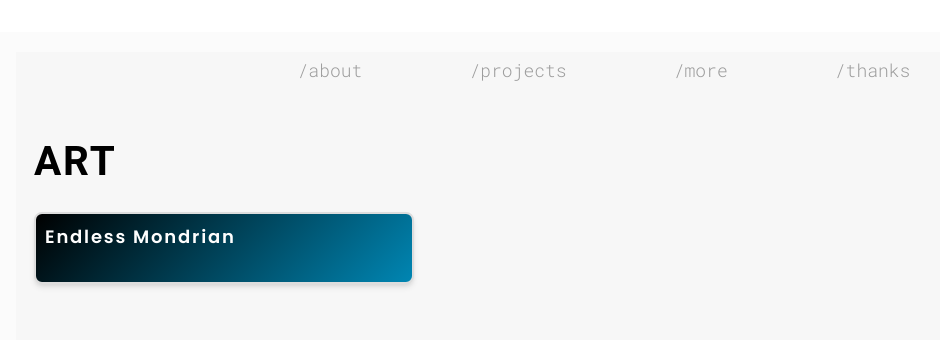
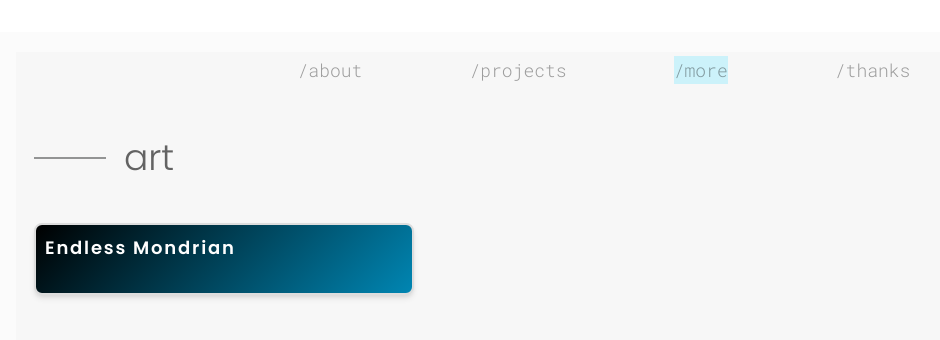
Before and after one commit to syntax-punk/syntaxpunkdotcom, a Next.js app: page /more in a window 1280 px wide. Shown: the top 340 px of the page, without its empty margins (36-976 px from the left). Built offline with nearby package versions, Linux system fonts and the light colour scheme.

Commit message:
Added some glitter

```diff
--- a/components/header.tsx
+++ b/components/header.tsx
@@ -1,16 +1,31 @@
 import Link from 'next/link';
 import commonStyles from '../styles/common.module.css'
+import { useRouter } from 'next/router';
+
+const navLinks = [
+  { title: '/about', link: '/' },
+  // { title: '/blog', link: '/blog' },
+  { title: '/projects', link: '/projects' },
+  { title: '/more', link: '/more' },
+  { title: '/thanks', link: '/thanks' },
+]
 
 const Header = () => {
+  const { pathname } = useRouter();
 
   return (
     <header className={commonStyles.header}>
       <ul className={commonStyles.navBar}>
-        <li><Link href="/">/about</Link></li>
-        {/* <li><Link href="/blog">/blog</Link></li> */}
-        <li><Link href="/projects">/projects</Link></li>
-        <li><Link href="/more">/more</Link></li>
-        <li><Link href="/thanks">/thanks</Link></li>
+        {navLinks.map(({ title, link }, idx) => {
+          const active = pathname === link ? commonStyles.active : '';
+          return (
+            <li className={active} key={idx}>
+              <Link href={link}>
+                {title}
+              </Link>
+            </li>
+          )
+        })}
       </ul>
     </header>
   )
--- a/components/more/shared/section.tsx
+++ b/components/more/shared/section.tsx
@@ -60,13 +60,22 @@ const SectionContainer = styled.div`
   position: relative;
 `
 
-const SectionTitle = styled.p`
-  margin: 1rem 0 0 1rem;
-  font-size: 2.25rem;
-  font-family: "Roboto", sans-serif;
-  font-weight: 600;
-  letter-spacing: 0.1rem;
-  text-transform: uppercase;
+const SectionTitle = styled.h2`
+  text-transform: lowercase;
+  display: grid;
+  grid-template-columns: 4rem 4rem;
+  justify-content: left;
+  column-gap: 1rem;
+  align-items: center;
+  color: #00000099;
+  font-weight: 300;
+  font-size: 2rem;
+  padding: 1rem;
+
+  &:before {
+    content: " ";
+    border-top: 2px solid #36383884;
+  }
 `
 
 const SectionItem = styled.article`
--- a/styles/common.module.css
+++ b/styles/common.module.css
@@ -29,9 +29,12 @@
   color: #0000005d;
 }
 
+.navBar li:hover {
+  box-shadow: 0px -1.6rem 0px 0px #86e9ff inset;
+}
 
-.navBar li:hover {
-  box-shadow: 0px -1.6rem 0px 0px #86e8ff inset;
+.navBar li.active {
+  box-shadow: 0px -1.6rem 0px 0px #86e9ff60 inset;
 }
 
 @media only screen and (max-width: 960px) {
```
Also changed, not shown: components/projects/projectsView.tsx (+10 -0 lines).
